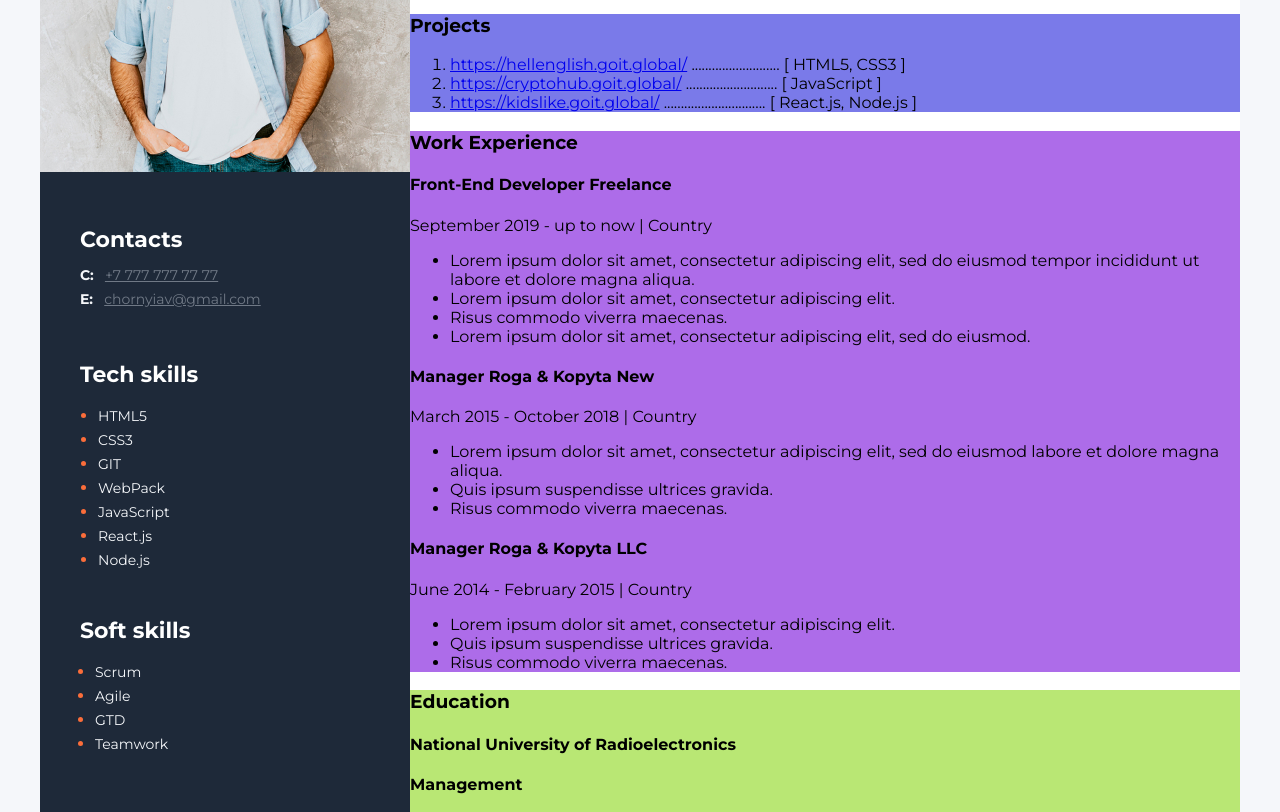
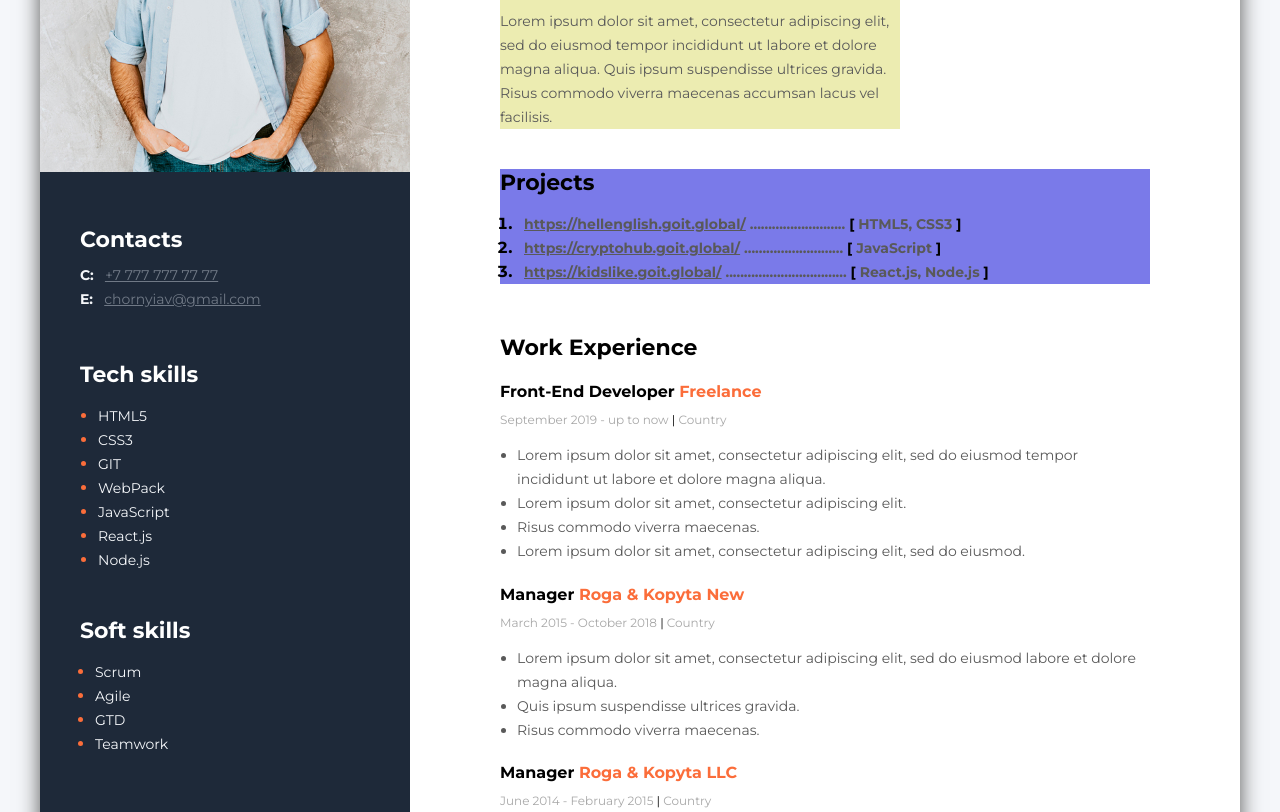
Before and after one commit to Shuricella/my-resume-GO-IT-, a plain HTML site: page index.html in a window 1280 px wide. Shown: the part 262-1074 px from the top of the page. Drawn offline with Linux system fonts and the light colour scheme.

Commit message:
commit_8

```diff
--- a/CSS/style.css
+++ b/CSS/style.css
@@ -7,7 +7,8 @@ body{
         margin: 40px auto;
         display: flex;
         flex-direction: row;
-        background: #ffffff;}
+        background: #ffffff;
+        box-shadow:0 0 20px #555;}
 
 
         /* Left - sidebar */
@@ -75,24 +76,144 @@ body{
         .about-me-section{
             background: rgb(236, 236, 177);
             display: flex;
-            flex-direction: column;}
+            flex-direction: column;
+            width: 400px;}
 
         .about-me-profession{
+            font-style: normal;
+            font-weight: 700;
             font-size: 14px;
+            line-height: 17px;
+            margin-bottom: 20px;
+            color: black;}
+
+        .about-me-name{
+            font-style: normal;
             font-weight: 700;
-            color: black;}
+            font-size: 45px;
+            line-height: 55px;
+            padding-bottom: 25px;
+            color: black;
+            margin: 0px;}
+
+        .about-me-text{
+            font-style: normal;
+            font-weight: 400;
+            font-size: 14px;
+            line-height: 24px;
+            margin: 0px;
+            color:#595959;}
 
 
 
         .my-project-section{
-            background: rgb(122, 122, 233);}
+            background: rgb(122, 122, 233);
+            margin-top: 40px;}
+
+        .title-text-naz{
+            font-style: normal;
+            font-weight: 700;
+            font-size: 22px;
+            line-height: 27px;
+            color: #000000;
+            margin-bottom: 10px;
+        }
+
+        .my-project-list{
+            padding: 0px;
+            padding-left: 17px;
+        }
+
+
+
+        .my-project-item{
+            color: #000000;
+            font-weight: bold;
+        }
+
+        .my-project-text{
+            font-style: normal;
+            font-size: 14px;
+            line-height: 24px;
+            color: #595959;
+            margin-left: 7px;
+        }
+
+        .my-project-link{
+            font-style: normal;
+            font-size: 14px;
+            line-height: 24px;
+            color: #595959;
+        }
+        .my-project-bracket{
+            font-style: normal;
+            font-weight: 700;
+            font-size: 14px;
+            line-height: 24px;
+            color: #000000;
+        }
 
 
 
         .my-work-experience-section{
-            background: rgb(173, 108, 233);}
+            /* background: rgb(173, 108, 233); */
+            margin-top: 50px;}
+
+        .company-color{
+            color: #FB6D3A;
+        }
+
+        .position-company{
+            font-style: normal;
+            font-weight: 700;
+            font-size: 16px;
+            line-height: 20px;
+            margin-bottom: 10px;
+        }
+
+        .date-work{
+            font-style: normal;
+            font-weight: 400;
+            font-size: 12px;
+            line-height: 15px;
+            color: #A8A8A8;
+            margin-top: 10px;
+            margin-bottom: 10px;
+        }
+
+        .work-devider{
+            color: #000000;
+        }
+
+        .my-work-experience-duties{
+            padding-left: 17px;
+        }
+
+        .my-work-duty{
+            font-style: normal;
+            font-weight: 400;
+            font-size: 14px;
+            line-height: 24px;
+            color: #595959;
+        }
+
+        .my-work-experience-company-block{
+            margin-bottom: 15px;
+        }
 
 
 
         .my-education-section{
             background: rgb(185, 231, 116);}
+
+
+
+
+
+
+        .right-column{
+            padding-top: 100px;
+            padding-bottom: 100px;
+            padding-left: 90px;
+            padding-right: 90px;
+        }
--- a/index.html
+++ b/index.html
@@ -72,13 +72,13 @@
 
 
         <!-- Right column -->
-        <div>
+        <div class="right-column">
 
             <!-- About me section -->
             <div class="about-me-section">
                 <h3 class="about-me-profession">Front-End Developer</h3>
-                <h1>Mark Tven</h1>
-                <p>
+                <h1 class="about-me-name">Mark Tven</h1>
+                <p class="about-me-text">
                     Lorem ipsum dolor sit amet, consectetur adipiscing elit,
                     sed do eiusmod tempor incididunt ut labore et dolore magna aliqua.
                     Quis ipsum suspendisse ultrices gravida. Risus commodo viverra maecenas
@@ -88,71 +88,95 @@
 
             <!-- My projects section -->
             <div class="my-project-section">
-                <h3>Projects</h3>
-                <ol>
-                    <li>
-                        <a href="https://hellenglish.goit.global/">https://hellenglish.goit.global/</a>
-                        <span>..........................</span>
-                        <span>[ HTML5, CSS3 ]</span>
+                <h3 class="title-text-naz">Projects</h3>
+
+                <ol class="my-project-list">
+
+                    <li class="my-project-item">
+
+                        <span class="my-project-text">
+                            <a href="https://hellenglish.goit.global/" class="my-project-link">https://hellenglish.goit.global/</a>
+                            ..........................
+                            <span class="my-project-bracket">[</span>
+                            HTML5, CSS3
+                            <span class="my-project-bracket">]</span>
+                        </span>
                     </li>
-                    <li>
-                        <a href="https://cryptohub.goit.global/">https://cryptohub.goit.global/</a>
-                        <span>...........................</span>
-                        <span>[ JavaScript ]</span>
+
+                    <li class="my-project-item">
+
+                        <span class="my-project-text">
+                            <a href="https://cryptohub.goit.global/" class="my-project-link">https://cryptohub.goit.global/</a>
+                            ...........................
+                            <span class="my-project-bracket">[</span>
+                            JavaScript
+                            <span class="my-project-bracket">]</span>
+                        </span>
+
                     </li>
-                    <li>
-                        <a href="https://kidslike.goit.global/">https://kidslike.goit.global/</a>
-                        <span>..............................</span>
-                        <span>[ React.js, Node.js ]</span>
+
+                    <li class="my-project-item">
+
+                        <span class="my-project-text">
+                            <a href="https://kidslike.goit.global/" class="my-project-link">https://kidslike.goit.global/</a>
+                            .................................
+                            <span class="my-project-bracket">[</span>
+                            React.js, Node.js
+                            <span class="my-project-bracket">]</span>
+                        </span>
+
                     </li>
                 </ol>
             </div>
 
             <!-- My work experience -->
             <div class="my-work-experience-section">
-                <h3>Work Experience</h3>
+                <h3 class="title-text-naz">Work Experience</h3>
 
                 <!-- Company_3 -->
-                <h4>Front-End Developer Freelance</h4>
-                <p>September 2019 - up to now   |   Country</p>
-                <ul>
-                    <li>
+                <div class="my-work-experience-company-block">
+                    <h4 class="position-company">Front-End Developer <span class="company-color">Freelance</span></h4>
+                    <p class="date-work">September 2019 - up to now   <span class="work-devider">|</span>   Country</p>
+                    <ul class="my-work-experience-duties">
+                        <li class="my-work-duty">
                             Lorem ipsum dolor sit amet, consectetur adipiscing elit,
                             sed do eiusmod tempor incididunt ut labore et dolore magna aliqua.
                         </li>
-                    <li>Lorem ipsum dolor sit amet, consectetur adipiscing elit.</li>
-                    <li>Risus commodo viverra maecenas.</li>
-                    <li>Lorem ipsum dolor sit amet, consectetur adipiscing elit, sed do eiusmod.</li>
+                        <li class="my-work-duty">Lorem ipsum dolor sit amet, consectetur adipiscing elit.</li>
+                        <li class="my-work-duty">Risus commodo viverra maecenas.</li>
+                        <li class="my-work-duty">Lorem ipsum dolor sit amet, consectetur adipiscing elit, sed do eiusmod.</li>
                     </ul>
+                </div>
 
                 <!-- Company_2 -->
-                <h4>Manager Roga & Kopyta New</h4>
-                <p>March 2015 - October 2018   |   Country</p>
-                <ul>
-                    <li>
+                <div class="my-work-experience-company-block">
+                    <h4 class="position-company">Manager <span class="company-color">Roga & Kopyta New</span></h4>
+                    <p class="date-work">March 2015 - October 2018   <span class="work-devider">|</span>   Country</p>
+                    <ul class="my-work-experience-duties">
+                        <li class="my-work-duty">
                             Lorem ipsum dolor sit amet, consectetur adipiscing elit,
                             sed do eiusmod labore et dolore magna aliqua.
                         </li>
-                    <li>Quis ipsum suspendisse ultrices gravida.</li>
-                    <li>Risus commodo viverra maecenas.</li>
+                        <li class="my-work-duty">Quis ipsum suspendisse ultrices gravida.</li>
+                        <li class="my-work-duty">Risus commodo viverra maecenas.</li>
                     </ul>
+                </div>
 
                 <!-- Company_1 -->
-                <h4>Manager Roga & Kopyta LLC </h4>
-                <p>June 2014 - February 2015   |   Country</p>
-                <ul>
-                    <li>Lorem ipsum dolor sit amet, consectetur adipiscing elit.</li>
-                    <li>Quis ipsum suspendisse ultrices gravida.</li>
-                    <li>Risus commodo viverra maecenas.</li>
+                <div class="my-work-experience-company-block">
+                    <h4 class="position-company">Manager <span class="company-color">Roga & Kopyta LLC</span></h4>
+                    <p class="date-work">June 2014 - February 2015   <span class="work-devider">|</span>   Country</p>
+                    <ul class="my-work-experience-duties">
+                        <li class="my-work-duty">Lorem ipsum dolor sit amet, consectetur adipiscing elit.</li>
+                        <li class="my-work-duty">Quis ipsum suspendisse ultrices gravida.</li>
+                        <li class="my-work-duty">Risus commodo viverra maecenas.</li>
                     </ul>
                 </div>
 
             <!--My education -->
             <div class="my-education-section">
-                <h3>
-                    Education
-                </h3>
-                <h4>National University of Radioelectronics</h4>
+                <h3 class="title-text-naz">Education</h3>
+                <h4 class="company-color">National University of Radioelectronics</h4>
                 <h4>Management</h4>
                 <p>September 2009 - June 2014   |   Country</p>
             </div>
```
Lines whose indentation alone changed are shown as unchanged.
